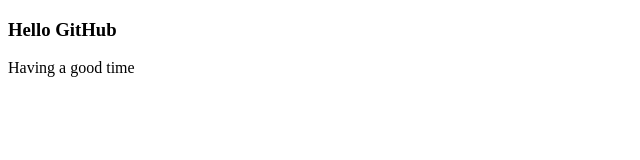
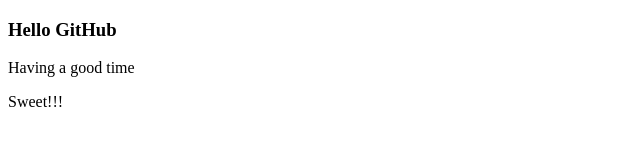
Before and after one commit to thepotatocorp/fuzzy-spoon, a plain HTML site: page index.html in a window 1280 px wide. Shown: the full height of the page, 0-640 px from the left. Drawn offline with Linux system fonts and the light colour scheme.

Commit message:
Index changed, add new paragraph

```diff
--- a/index.html
+++ b/index.html
@@ -13,6 +13,7 @@
 <body>
 	<h3>Hello GitHub</h3>
 	<p>Having a good time</p>
+	<p>Sweet!!!</p>
 </body>
 
 </html>
```
